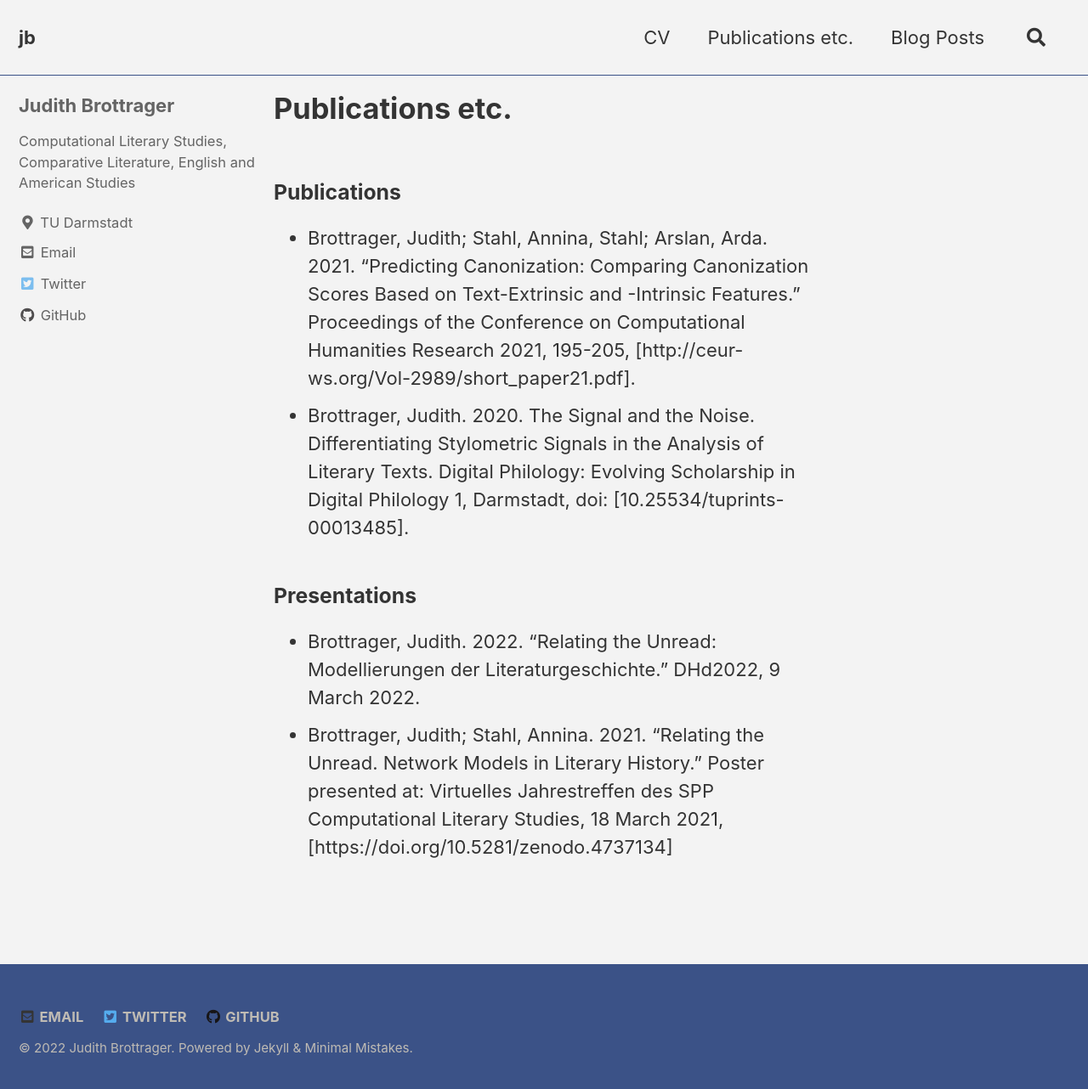
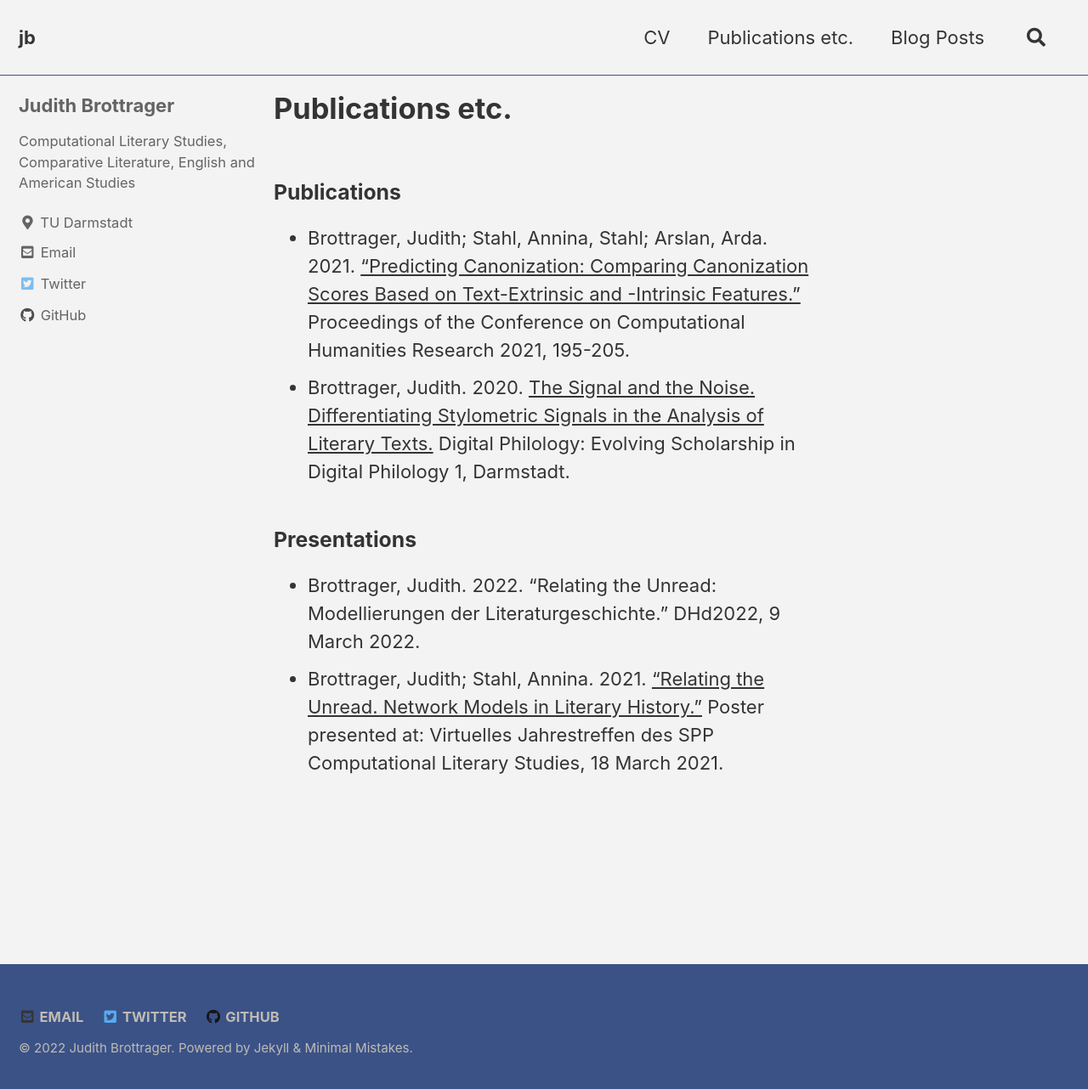
Before and after one commit to jbrottrager/jb, a Jekyll site: the page built from _pages/publications.md, in a window 1280 px wide and 1290 px high. Shown: the top 1282 px of the window at 85% size. Built offline with Jekyll 4.4.1, drawn with Linux system fonts in a browser that asks for light colours; cached includes are drawn as plain includes.

Commit message:
Update publications.md

```diff
--- a/_pages/publications.md
+++ b/_pages/publications.md
@@ -7,11 +7,11 @@ author_profile: true
 
 ### Publications
 
-- Brottrager, Judith; Stahl, Annina, Stahl; Arslan, Arda. 2021. "Predicting Canonization: Comparing Canonization Scores Based on Text-Extrinsic and -Intrinsic Features." Proceedings of the Conference on Computational Humanities Research 2021, 195-205, [http://ceur-ws.org/Vol-2989/short_paper21.pdf].
-- Brottrager, Judith. 2020. The Signal and the Noise. Differentiating Stylometric Signals in the Analysis of Literary Texts. Digital Philology: Evolving Scholarship in Digital Philology 1, Darmstadt, doi: [10.25534/tuprints-00013485].
+- Brottrager, Judith; Stahl, Annina, Stahl; Arslan, Arda. 2021. ["Predicting Canonization: Comparing Canonization Scores Based on Text-Extrinsic and -Intrinsic Features."](http://ceur-ws.org/Vol-2989/short_paper21.pdf) Proceedings of the Conference on Computational Humanities Research 2021, 195-205.
+- Brottrager, Judith. 2020. [The Signal and the Noise. Differentiating Stylometric Signals in the Analysis of Literary Texts.](https://tuprints.ulb.tu-darmstadt.de/13485/) Digital Philology: Evolving Scholarship in Digital Philology 1, Darmstadt.
 
 
 ### Presentations
 
 - Brottrager, Judith. 2022. "Relating the Unread: Modellierungen der Literaturgeschichte." DHd2022, 9 March 2022.
-- Brottrager, Judith; Stahl, Annina. 2021. "Relating the Unread. Network Models in Literary History." Poster presented at: Virtuelles Jahrestreffen des SPP Computational Literary Studies, 18 March 2021, [https://doi.org/10.5281/zenodo.4737134]
+- Brottrager, Judith; Stahl, Annina. 2021. ["Relating the Unread. Network Models in Literary History."](https://doi.org/10.5281/zenodo.4737134) Poster presented at: Virtuelles Jahrestreffen des SPP Computational Literary Studies, 18 March 2021.
```
